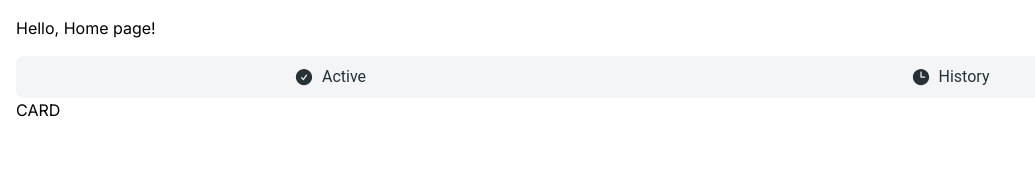
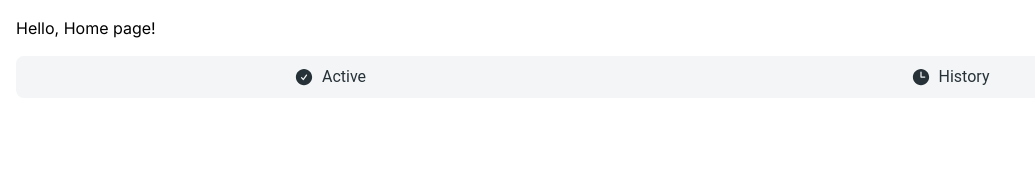
Before and after one commit to Adam43/FoodOpp-App, a Next.js app in the folder food-opp/: page /user in a window 1280 px wide. Shown: the top 172 px of the page, without its empty margins (0-1035 px from the left). Built offline with nearby package versions, Linux system fonts and the light colour scheme.

Commit message:
removing dummy card

```diff
--- a/food-opp/app/user/RequestList.js
+++ b/food-opp/app/user/RequestList.js
@@ -15,7 +15,6 @@ import {
 import React from 'react';
 import Cardcomponent from './Cardcomponent';
 
-const dummyCard = <>CARD</>;
 
 const RequestList = ({}) => {
   const expiredRequests = getUserActiveRequests({ userId: 123 });
@@ -81,7 +80,6 @@ const RequestList = ({}) => {
           ))}
         </TabsBody>
       </Tabs>
-      {dummyCard}
     </div>
   );
 };
```
